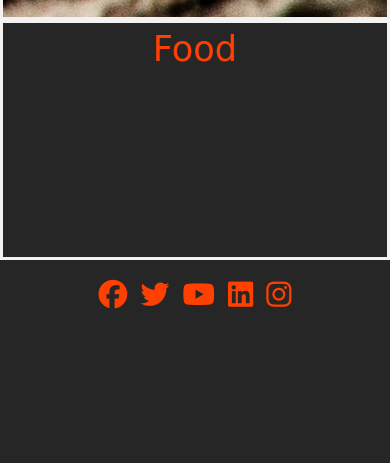
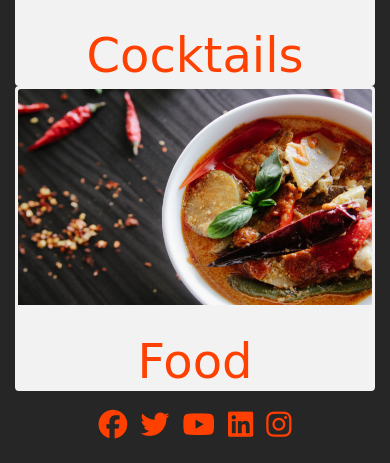
Before and after one commit to RJAnderson94/RJs-Recipes, a Flask app: page / in a window 390 px wide. Shown: the part 1219-1682 px from the top of the page. Before the commit the page ends 1528 px from the top, so only its background shows below. Run offline with Flask 2, Linux system fonts and the light colour scheme; some libraries are stand-ins or nearby versions; some web fonts are replaced.

Commit message:
index page changed to card format

```diff
--- a/static/css/style.css
+++ b/static/css/style.css
@@ -30,19 +30,44 @@ body {
     padding-bottom: 1.5em;
 }
 
+.card-img-top {
+    height: 13.5rem;
+    margin-bottom: 0;
+}
+
+.card-body {
+    height: 5.2rem;
+}
 
 #index-cocktail {
-    background: url("../static/images/Cocktail2.jpg") no-repeat fixed;
-    height: 15rem;
-    width: 100%;
-    position: relative;
-    align-content: center;
+    background-color: #f2f2f2;
     border: solid 0.2em #f2f2f2;
 }
 
-#index-food{
-    border: 0.2em solid #f2f2f2;
-    height: 15em;
+#index-cocktail-link {
+    color: #ff4000;
+    text-decoration: none;
+    font-size: 3rem;
+}
+
+#index-cocktail-link:hover {
+    color: #262626;
+}
+
+#index-food {
+    background-color: #f2f2f2;
+    border: solid 0.2em #f2f2f2;
+    width: 100%;
+}
+
+#index-food-link {
+    color: #ff4000;
+    text-decoration: none;
+    font-size: 3rem;
+}
+
+#index-food-link:hover {
+    color: #262626;
 }
 
 .menu-link {
--- a/templates/index.html
+++ b/templates/index.html
@@ -9,13 +9,23 @@
     </div>
   </div>
   <div class="row index-menu">
-    <div class="col-md-5" id="index-cocktail">
-        <a class="menu-link" href="{{ url_for('cocktail_home') }}">Cocktails</a>
+    <div class="col-md-5">
+        <div class="card" id="index-cocktail">
+            <img src="..." class="card-img-top" alt="Cocktail Image">
+            <div class="card-body">
+                <a href="{{ url_for('cocktail_home') }}" id="index-cocktail-link">Cocktails</a>
+            </div>
+        </div>
     </div>
     <div class="col-md-2">
     </div>
-    <div class="col-md-5" id="index-food">
-        <a class="menu-link" href="{{ url_for('food_home') }}">Food</a>
+    <div class="col-md-5">
+        <div class="card" id="index-food">
+            <img src="../static/images/Food4.jpg" class="card-img-top" alt="Food Image">
+            <div class="card-body">
+                <a href="{{ url_for('food_home') }}" id="index-food-link">Food</a>
+            </div>
+        </div>
     </div>
   </div>
 </div>
```
Also changed, not shown: static/images/Cocktail2.jpg (deleted), static/images/Food4.jpg (added).
